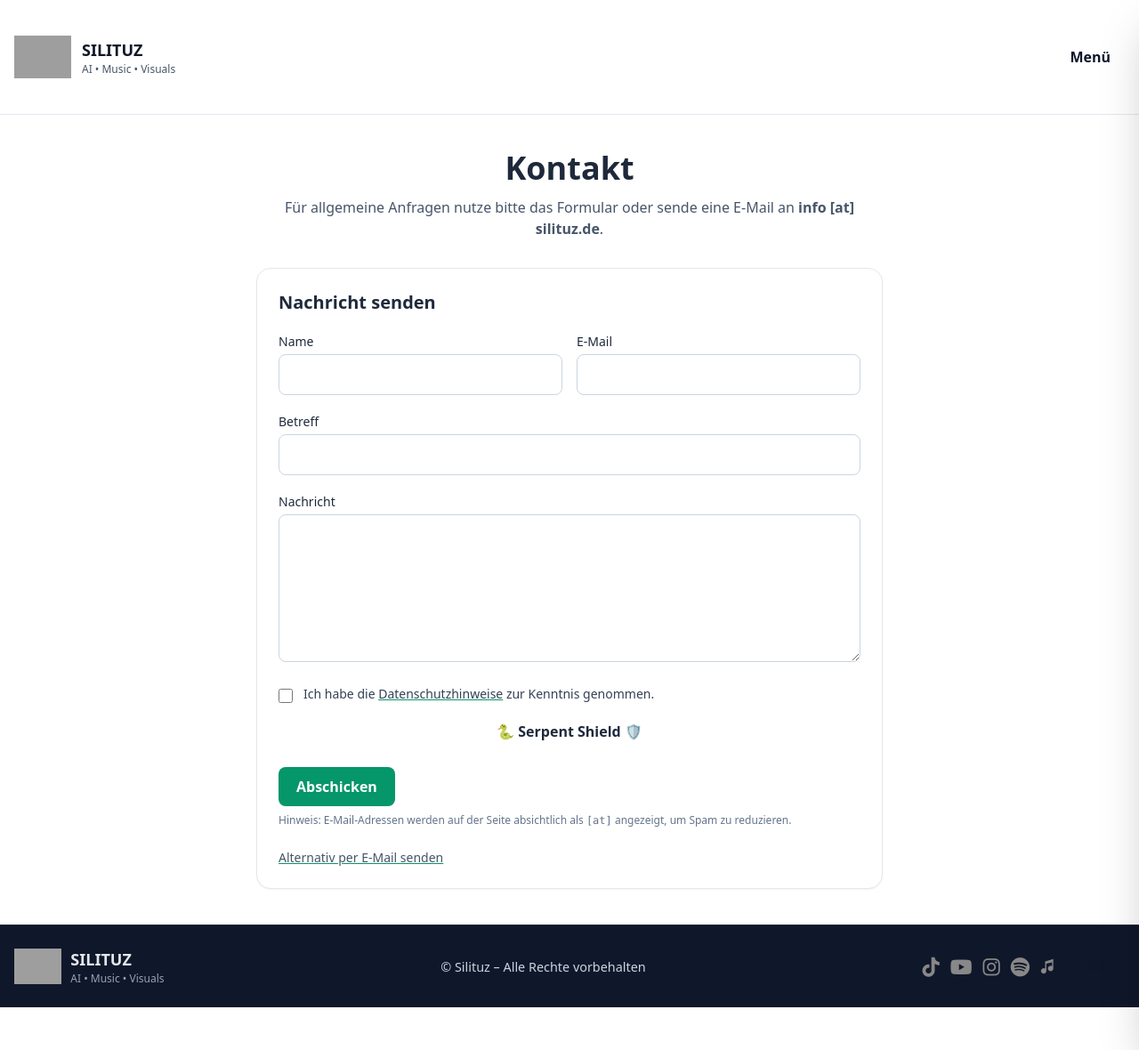
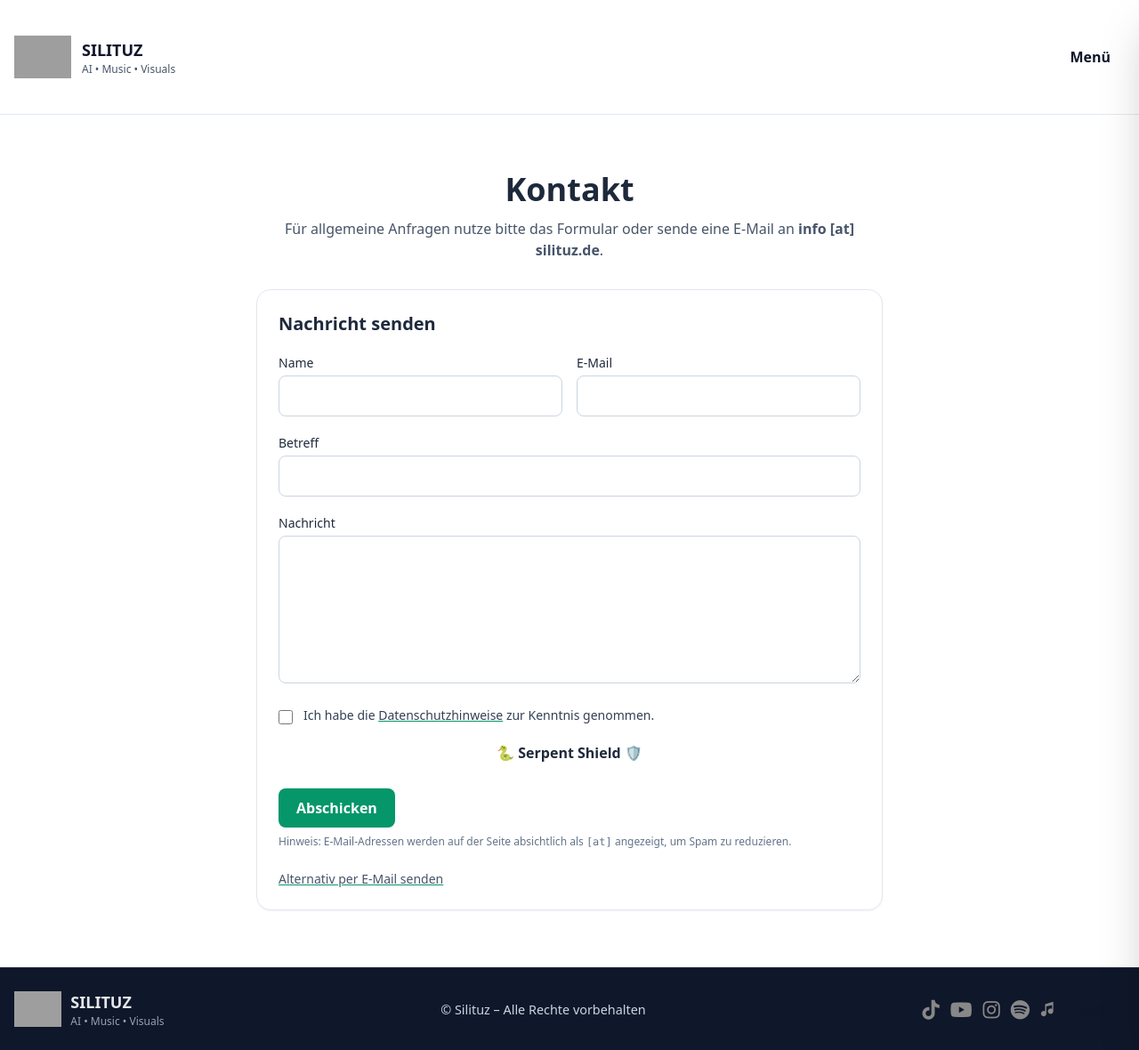
Before and after one commit to Silituz/silituz-website, a Jekyll site: the page built from contact.html, in a window 1280 px wide and 1180 px high. Shown: the whole window at 89% size. Built offline with Jekyll 4.4.1, drawn with Linux system fonts in a browser that asks for light colours; nearby versions of some CDN libraries; grey boxes are pictures that could not be loaded.

Commit message:
Update contact.html

```diff
--- a/contact.html
+++ b/contact.html
@@ -4,7 +4,7 @@ title: "Kontakt – SILITUZ"
 ---
 
   <!-- Hauptbereich -->
-  <main class="py-10">
+  <main class="py-16">
     <div class="max-w-3xl mx-auto px-4 sm:px-6 lg:px-8">
       <!-- Zentrierter Titel + Intro -->
       <section class="text-center">
```
